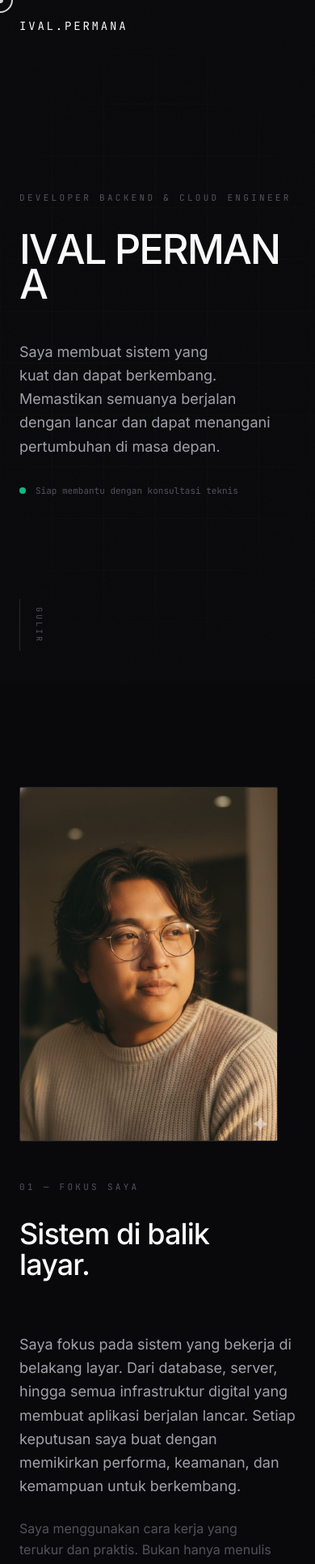
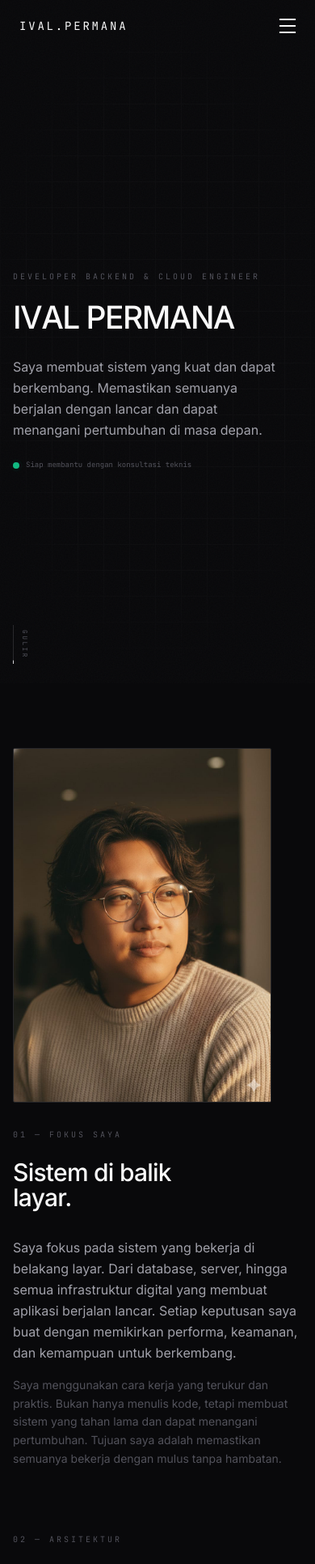
Before and after one commit to Eval04/Ival-porto, a React (Vite) app: page / in a window 390 px wide. Shown: the top 1932 px of the page at 81% size. Built offline with nearby package versions, Linux system fonts and the light colour scheme.

Commit message:
Update styles and layout across components for improved responsiveness and visual consistency

```diff
--- a/src/components/About.jsx
+++ b/src/components/About.jsx
@@ -6,23 +6,23 @@ export default function About() {
   return (
     <section
       id="about"
-      className="py-32 md:py-40 px-6 md:px-12 lg:px-24 bg-void relative"
+      className="py-20 sm:py-28 md:py-32 lg:py-40 px-4 sm:px-6 md:px-12 lg:px-24 bg-void relative"
     >
       <div className="max-w-7xl mx-auto">
         <SectionReveal>
-          <div className="grid grid-cols-1 lg:grid-cols-12 gap-16 lg:gap-24">
+          <div className="grid grid-cols-1 lg:grid-cols-12 gap-8 sm:gap-12 md:gap-16 lg:gap-24">
             <div className="lg:col-span-5 flex flex-col items-start">
-              <div className="mb-12 w-full max-w-xs">
+              <div className="mb-8 sm:mb-10 md:mb-12 w-full max-w-xs">
                 <img
                   src={profilePhoto}
                   alt="Profile"
-                  className="w-full h-auto rounded-sm border border-border"
+                  className="w-full h-auto rounded-sm border border-border hover:shadow-lg hover:shadow-accent/10 transition-all duration-500"
                 />
               </div>
-              <span className="font-mono text-[11px] uppercase tracking-[0.3em] text-tertiary block mb-8">
+              <span className="font-mono text-[10px] sm:text-[11px] uppercase tracking-[0.3em] text-tertiary block mb-6 sm:mb-8">
                 01 — Fokus Saya
               </span>
-              <h2 className="text-4xl md:text-5xl lg:text-6xl font-sans font-medium tracking-tight text-primary leading-[1.05] text-balance">
+              <h2 className="text-3xl sm:text-4xl md:text-5xl lg:text-6xl font-sans font-medium tracking-tight text-primary leading-[1.05] text-balance">
                 Sistem di balik
                 <br />
                 layar.
@@ -30,14 +30,14 @@ export default function About() {
             </div>
 
             <div className="lg:col-span-7 lg:pt-20">
-              <p className="text-lg md:text-xl text-secondary leading-relaxed mb-6 text-balance">
+              <p className="text-base sm:text-lg md:text-xl text-secondary leading-relaxed mb-4 sm:mb-6 text-balance">
                 Saya fokus pada sistem yang bekerja di belakang layar. Dari
                 database, server, hingga semua infrastruktur digital yang
                 membuat aplikasi berjalan lancar. Setiap keputusan saya buat
                 dengan memikirkan performa, keamanan, dan kemampuan untuk
                 berkembang.
               </p>
-              <p className="text-base text-tertiary leading-relaxed text-balance">
+              <p className="text-sm sm:text-base text-tertiary leading-relaxed text-balance">
                 Saya menggunakan cara kerja yang terukur dan praktis. Bukan
                 hanya menulis kode, tetapi membuat sistem yang tahan lama dan
                 dapat menangani pertumbuhan. Tujuan saya adalah memastikan
@@ -48,12 +48,12 @@ export default function About() {
         </SectionReveal>
 
         <SectionReveal delay={150}>
-          <div className="mt-32 md:mt-40">
-            <div className="flex items-center justify-between mb-10">
-              <span className="font-mono text-[11px] uppercase tracking-[0.3em] text-tertiary">
+          <div className="mt-20 sm:mt-28 md:mt-32 lg:mt-40">
+            <div className="flex flex-col sm:flex-row sm:items-center sm:justify-between gap-4 sm:gap-6 mb-8 sm:mb-10">
+              <span className="font-mono text-[10px] sm:text-[11px] uppercase tracking-[0.3em] text-tertiary">
                 02 — Arsitektur
               </span>
-              <span className="font-mono text-[11px] text-tertiary hidden md:block">
+              <span className="font-mono text-[10px] sm:text-[11px] text-tertiary hidden md:block">
                 Contoh Project — Gambaran Teknis
               </span>
             </div>
--- a/src/components/Contact.jsx
+++ b/src/components/Contact.jsx
@@ -4,55 +4,72 @@ export default function Contact() {
   return (
     <section
       id="contact"
-      className="py-32 md:py-40 px-6 md:px-12 lg:px-24 bg-surface relative"
+      className="py-20 sm:py-28 md:py-32 lg:py-40 px-4 sm:px-6 md:px-12 lg:px-24 bg-surface relative"
     >
       <div className="max-w-7xl mx-auto">
         <SectionReveal>
-          <div className="grid grid-cols-1 lg:grid-cols-2 gap-16 lg:gap-24">
+          <div className="grid grid-cols-1 lg:grid-cols-2 gap-10 sm:gap-12 md:gap-16 lg:gap-24">
             <div>
-              <span className="font-mono text-[11px] uppercase tracking-[0.3em] text-tertiary block mb-6">
+              <span className="font-mono text-[10px] sm:text-[11px] uppercase tracking-[0.3em] text-tertiary block mb-4 sm:mb-6">
                 05 — Hubungi Saya
               </span>
-              <h2 className="text-5xl md:text-6xl lg:text-7xl font-sans font-medium tracking-tight text-primary leading-[0.95] mb-8 text-balance">
+              <h2 className="text-3xl sm:text-4xl md:text-5xl lg:text-6xl xl:text-7xl font-sans font-medium tracking-tight text-primary leading-[0.95] mb-6 sm:mb-8 text-balance">
                 Mari kita
                 <br />
                 bekerja sama.
               </h2>
-              <p className="text-secondary text-lg leading-relaxed max-w-md text-balance">
+              <p className="text-sm sm:text-base md:text-lg text-secondary leading-relaxed max-w-md text-balance">
                 Saya terbuka untuk membantu proyek backend, infrastruktur cloud,
                 atau peran teknis lainnya.
               </p>
             </div>
 
             <div className="flex flex-col justify-end">
-              <div className="space-y-10">
+              <div className="space-y-8 sm:space-y-10">
                 <a
                   href="mailto:ival.permana24@email.com"
-                  className="group block"
+                  className="group block py-2 px-2 rounded hover:bg-surface/30 transition-colors duration-300"
                 >
-                  <span className="font-mono text-[11px] uppercase tracking-[0.2em] text-tertiary block mb-3">
+                  <span className="font-mono text-[9px] sm:text-[11px] uppercase tracking-[0.2em] text-tertiary block mb-2 sm:mb-3">
                     Email
                   </span>
-                  <span className="text-2xl md:text-3xl lg:text-4xl font-sans text-primary group-hover:text-accent transition-colors duration-500 relative inline-block">
+                  <span className="text-xl sm:text-2xl md:text-3xl lg:text-4xl font-sans text-primary group-hover:text-accent transition-colors duration-500 relative inline-block break-all sm:break-normal">
                     ival.permana24@email.com
                     <span className="absolute -bottom-2 left-0 w-0 h-px bg-accent group-hover:w-full transition-all duration-700 ease-[cubic-bezier(0.16,1,0.3,1)]" />
                   </span>
                 </a>
 
-                <div className="grid grid-cols-2 gap-8 pt-10 border-t border-border">
+                <a
+                  href="https://wa.me/6281524193402"
+                  target="_blank"
+                  rel="noopener noreferrer"
+                  className="group block py-2 px-2 rounded hover:bg-surface/30 transition-colors duration-300"
+                >
+                  <span className="font-mono text-[9px] sm:text-[11px] uppercase tracking-[0.2em] text-tertiary block mb-2 sm:mb-3">
+                    WhatsApp
+                  </span>
+                  <span className="text-xl sm:text-2xl md:text-3xl lg:text-4xl font-sans text-primary group-hover:text-accent transition-colors duration-500 relative inline-block">
+                    +62 815-2419-3402
+                    <span className="absolute -bottom-2 left-0 w-0 h-px bg-accent group-hover:w-full transition-all duration-700 ease-[cubic-bezier(0.16,1,0.3,1)]" />
+                  </span>
+                </a>
+
+                <div className="grid grid-cols-2 gap-6 sm:gap-8 pt-8 sm:pt-10 border-t border-border">
                   <div>
-                    <span className="font-mono text-[11px] uppercase tracking-[0.2em] text-tertiary block mb-2">
+                    <span className="font-mono text-[9px] sm:text-[11px] uppercase tracking-[0.2em] text-tertiary block mb-1 sm:mb-2">
                       Lokasi
                     </span>
-                    <span className="text-primary text-lg">Indonesia</span>
+                    <span className="text-base sm:text-lg text-primary">
+                      Indonesia
+                    </span>
                   </div>
                   <div>
-                    <span className="font-mono text-[11px] uppercase tracking-[0.2em] text-tertiary block mb-2">
+                    <span className="font-mono text-[9px] sm:text-[11px] uppercase tracking-[0.2em] text-tertiary block mb-1 sm:mb-2">
                       Status
                     </span>
-                    <span className="text-primary text-lg flex items-center gap-2">
+                    <span className="text-base sm:text-lg text-primary flex items-center gap-2">
                       <span className="w-2 h-2 rounded-full bg-emerald-500" />
-                      Terbuka untuk pekerjaan
+                      <span>Terbuka</span>
                     </span>
                   </div>
                 </div>
--- a/src/components/Footer.jsx
+++ b/src/components/Footer.jsx
@@ -3,7 +3,7 @@ export default function Footer() {
     <footer className="py-12 px-6 md:px-12 lg:px-24 bg-void border-t border-border">
       <div className="max-w-7xl mx-auto flex flex-col md:flex-row justify-between items-center gap-6">
         <span className="font-mono text-[10px] text-tertiary tracking-wider">
-          © 2024 Ival Permana. Semua sistem beroperasional.
+          © 2026 Ival Permana. Semua sistem beroperasional.
         </span>
         <div className="flex gap-8">
           {["GitHub", "LinkedIn"].map((social) => (
--- a/src/components/Hero.jsx
+++ b/src/components/Hero.jsx
@@ -19,19 +19,19 @@ export default function Hero() {
   const name = "IVAL PERMANA";
 
   return (
-    <section className="relative min-h-screen flex flex-col justify-center px-6 md:px-12 lg:px-24 overflow-hidden">
-      <div className="absolute inset-0 bg-[linear-gradient(to_right,#27272a_1px,transparent_1px),linear-gradient(to_bottom,#27272a_1px,transparent_1px)] bg-[size:4rem_4rem] [mask-image:radial-gradient(ellipse_60%_50%_at_50%_50%,#000_70%,transparent_100%)] opacity-[0.15] pointer-events-none" />
+    <section className="relative min-h-screen flex flex-col justify-center px-4 sm:px-6 md:px-12 lg:px-24 overflow-hidden pt-16">
+      <div className="absolute inset-0 bg-[linear-gradient(to_right,#27272a_1px,transparent_1px),linear-gradient(to_bottom,#27272a_1px,transparent_1px)] bg-[size:2rem_2rem] sm:bg-[size:4rem_4rem] [mask-image:radial-gradient(ellipse_60%_50%_at_50%_50%,#000_70%,transparent_100%)] opacity-[0.15] pointer-events-none" />
 
       <div className="relative z-10 max-w-7xl w-full">
-        <div className="mb-8">
-          <span className="font-mono text-[11px] uppercase tracking-[0.3em] text-tertiary">
+        <div className="mb-6 sm:mb-8">
+          <span className="font-mono text-[10px] sm:text-[11px] uppercase tracking-[0.3em] text-tertiary">
             Developer Backend & Cloud Engineer
           </span>
         </div>
 
         <h1
           ref={titleRef}
-          className="text-[13vw] md:text-[11vw] lg:text-[9vw] font-sans font-medium tracking-[-0.04em] leading-[0.85] text-primary mb-12"
+          className="text-[10vw] sm:text-[9vw] md:text-[11vw] lg:text-[9vw] font-sans font-medium tracking-[-0.04em] leading-[0.85] text-primary mb-8 sm:mb-12"
         >
           {name.split("").map((char, i) => (
             <span
@@ -43,29 +43,31 @@ export default function Hero() {
           ))}
         </h1>
 
-        <div className="flex flex-col md:flex-row md:items-end justify-between gap-8 mt-8 max-w-5xl">
-          <p className="max-w-lg text-secondary text-lg md:text-xl leading-relaxed text-balance">
+        <div className="flex flex-col sm:flex-col md:flex-row md:items-end justify-between gap-6 sm:gap-8 mt-6 sm:mt-8 max-w-5xl">
+          <p className="max-w-lg text-secondary text-base sm:text-lg md:text-xl leading-relaxed text-balance">
             Saya membuat sistem yang kuat dan dapat berkembang. Memastikan
             semuanya berjalan dengan lancar dan dapat menangani pertumbuhan di
             masa depan.
           </p>
 
-          <div className="font-mono text-[11px] text-tertiary flex items-center gap-3 shrink-0">
+          <div className="font-mono text-[9px] sm:text-[11px] text-tertiary flex items-center gap-2 sm:gap-3 shrink-0">
             <span className="relative flex h-2 w-2">
               <span className="animate-ping absolute inline-flex h-full w-full rounded-full bg-emerald-500 opacity-75"></span>
               <span className="relative inline-flex rounded-full h-2 w-2 bg-emerald-500"></span>
             </span>
-            Siap membantu dengan konsultasi teknis
+            <span className="line-clamp-1">
+              Siap membantu dengan konsultasi teknis
+            </span>
           </div>
         </div>
       </div>
 
-      <div className="absolute bottom-10 left-6 md:left-12 lg:left-24 flex items-center gap-4">
-        <div className="w-px h-16 bg-border relative overflow-hidden">
+      <div className="absolute bottom-6 sm:bottom-10 left-4 sm:left-6 md:left-12 lg:left-24 flex items-center gap-2 sm:gap-4">
+        <div className="w-px h-12 sm:h-16 bg-border relative overflow-hidden">
           <div className="absolute top-0 left-0 w-full h-1/2 bg-accent animate-[slideDown_2.5s_ease-in-out_infinite]" />
         </div>
         <span
-          className="font-mono text-[10px] uppercase tracking-[0.3em] text-tertiary"
+          className="font-mono text-[8px] sm:text-[10px] uppercase tracking-[0.3em] text-tertiary"
           style={{ writingMode: "vertical-lr" }}
         >
           Gulir
--- a/src/components/Navigation.jsx
+++ b/src/components/Navigation.jsx
@@ -2,6 +2,7 @@ import { useState, useEffect } from "react";
 
 export default function Navigation() {
   const [scrolled, setScrolled] = useState(false);
+  const [mobileMenuOpen, setMobileMenuOpen] = useState(false);
 
   useEffect(() => {
     const handleScroll = () => setScrolled(window.scrollY > 50);
@@ -28,6 +29,7 @@ export default function Navigation() {
           IVAL.PERMANA
         </a>
 
+        {/* Desktop Navigation */}
         <div className="hidden md:flex items-center gap-10">
           {links.map((link) => (
             <a
@@ -40,7 +42,43 @@ export default function Navigation() {
             </a>
           ))}
         </div>
+
+        {/* Mobile Menu Button */}
+        <button
+          onClick={() => setMobileMenuOpen(!mobileMenuOpen)}
+          className="md:hidden flex flex-col gap-1.5 justify-center"
+          aria-label="Toggle menu"
+        >
+          <div
+            className={`w-5 h-0.5 bg-primary transition-all duration-500 ${mobileMenuOpen ? "rotate-45 translate-y-2" : ""}`}
+          />
+          <div
+            className={`w-5 h-0.5 bg-primary transition-all duration-500 ${mobileMenuOpen ? "opacity-0" : ""}`}
+          />
+          <div
+            className={`w-5 h-0.5 bg-primary transition-all duration-500 ${mobileMenuOpen ? "-rotate-45 -translate-y-2" : ""}`}
+          />
+        </button>
       </div>
+
+      {/* Mobile Navigation Menu */}
+      {mobileMenuOpen && (
+        <div className="md:hidden bg-void/95 backdrop-blur-md border-b border-border animate-in fade-in slide-in-from-top-2 duration-300">
+          <div className="px-6 py-6 flex flex-col gap-4">
+            {links.map((link) => (
+              <a
+                key={link.label}
+                href={link.href}
+                onClick={() => setMobileMenuOpen(false)}
+                className="group relative font-mono text-[11px] uppercase tracking-[0.2em] text-secondary hover:text-primary transition-colors duration-300 py-3 px-2 block"
+              >
+                {link.label}
+                <span className="absolute bottom-0 left-2 w-0 h-px bg-accent group-hover:w-[calc(100%-1rem)] transition-all duration-500 ease-out" />
+              </a>
+            ))}
+          </div>
+        </div>
+      )}
     </nav>
   );
 }
--- a/src/components/Skills.jsx
+++ b/src/components/Skills.jsx
@@ -51,37 +51,40 @@ export default function Skills() {
   return (
     <section
       id="skills"
-      className="py-32 md:py-40 px-6 md:px-12 lg:px-24 bg-void relative"
+      className="py-20 sm:py-28 md:py-32 lg:py-40 px-4 sm:px-6 md:px-12 lg:px-24 bg-void relative"
     >
       <div className="max-w-7xl mx-auto">
         <SectionReveal>
-          <div className="mb-24 md:mb-32">
-            <span className="font-mono text-[11px] uppercase tracking-[0.3em] text-tertiary block mb-6">
+          <div className="mb-16 sm:mb-20 md:mb-24 lg:mb-32">
+            <span className="font-mono text-[10px] sm:text-[11px] uppercase tracking-[0.3em] text-tertiary block mb-4 sm:mb-6">
               04 — Tools & Teknologi
             </span>
-            <h2 className="text-4xl md:text-5xl lg:text-6xl font-sans font-medium tracking-tight text-primary leading-[1.05] max-w-3xl text-balance">
+            <h2 className="text-3xl sm:text-4xl md:text-5xl lg:text-6xl font-sans font-medium tracking-tight text-primary leading-[1.05] max-w-3xl text-balance">
               Tools yang saya gunakan untuk membangun aplikasi.
             </h2>
           </div>
         </SectionReveal>
 
-        <div className="grid grid-cols-1 md:grid-cols-2 gap-x-16 gap-y-20">
+        <div className="grid grid-cols-1 sm:grid-cols-2 gap-8 sm:gap-10 md:gap-x-16 md:gap-y-20">
           {categories.map((category, catIndex) => (
             <SectionReveal key={category.title} delay={catIndex * 100}>
               <div>
-                <h3 className="font-mono text-[11px] uppercase tracking-[0.2em] text-tertiary border-b border-border pb-4 mb-8">
+                <h3 className="font-mono text-[10px] sm:text-[11px] uppercase tracking-[0.2em] text-tertiary border-b border-border pb-3 sm:pb-4 mb-6 sm:mb-8">
                   {category.title}
                 </h3>
-                <ul className="space-y-5">
+                <ul className="space-y-3 sm:space-y-5">
                   {category.items.map((item) => (
                     <li
                       key={item.name}
-                      className="group flex items-baseline justify-between gap-4"
+                      className="group flex flex-col sm:flex-row sm:items-baseline sm:justify-between gap-2 sm:gap-4 py-1"
                     >
-                      <span className="text-primary font-sans text-lg md:text-xl group-hover:text-accent transition-colors duration-300">
+                      <span className="text-primary font-sans text-base sm:text-lg md:text-xl group-hover:text-accent transition-colors duration-300">
                         {item.name}
                       </span>
-                      <span className="font-mono text-[10px] text-tertiary text-right max-w-[200px] opacity-0 group-hover:opacity-100 transition-opacity duration-500 translate-x-2 group-hover:translate-x-0 hidden md:block">
+                      <span className="font-mono text-[9px] sm:text-[10px] text-tertiary text-left sm:text-right max-w-full sm:max-w-[200px] opacity-0 group-hover:opacity-100 transition-opacity duration-500 translate-x-2 group-hover:translate-x-0 hidden sm:block">
+                        {item.context}
+                      </span>
+                      <span className="font-mono text-[9px] sm:hidden text-tertiary text-left opacity-70">
                         {item.context}
                       </span>
                     </li>
--- a/src/styles/index.css
+++ b/src/styles/index.css
@@ -98,3 +98,11 @@
 body {
   cursor: none;
 }
+
+/* Hide custom cursor on mobile */
+@media (max-width: 767px) {
+  .cursor,
+  .cursor-dot {
+    display: none;
+  }
+}
```
Also changed, not shown: src/components/Projects.jsx (+20 -34 lines).
